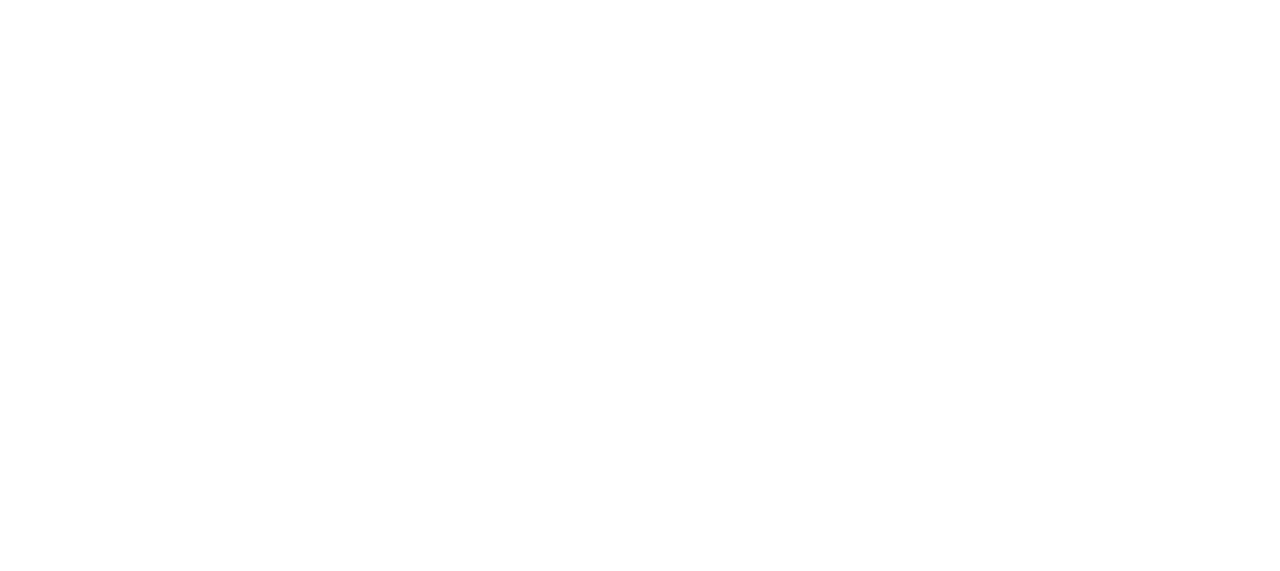
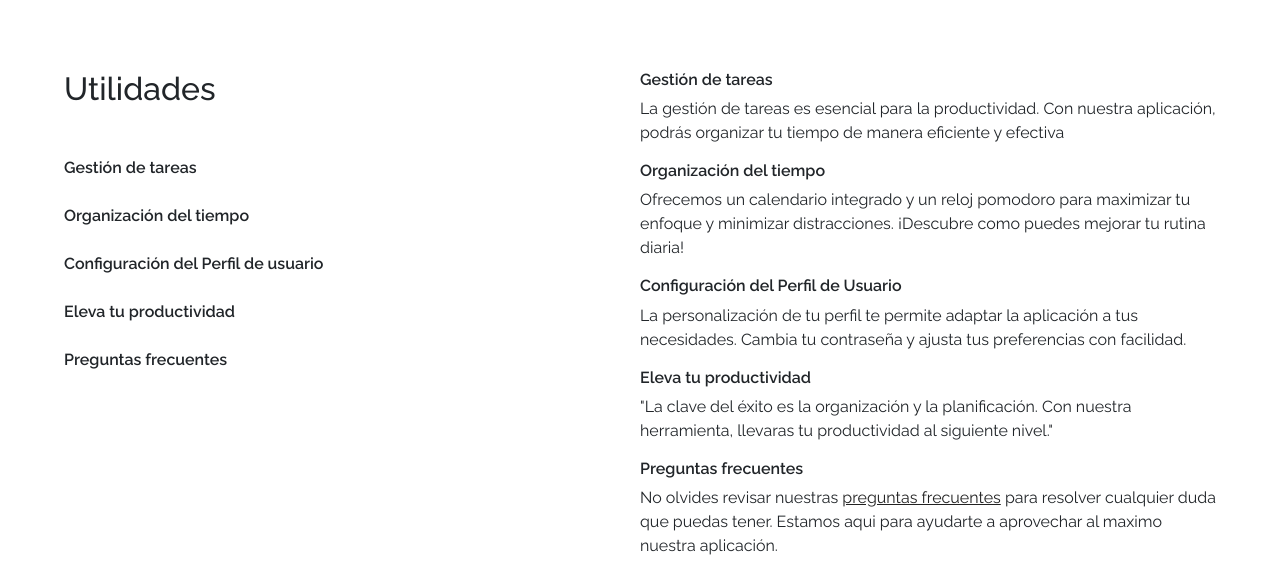
Before and after one commit to matiasealianelli/landing-gestion, a React (Vite) app: page / in a window 1280 px wide. Shown: the part 1362-1933 px from the top of the page. Before the commit the page ends 1336 px from the top, so only its background shows below. Built offline with nearby package versions, Linux system fonts and the light colour scheme.

Commit message:
Agregue componente en el archivo App.jsx

```diff
--- a/src/App.jsx
+++ b/src/App.jsx
@@ -2,6 +2,7 @@
 import Header from "./components/Header";
 import Hero from "./components/Hero";
 import Characteristics from "./components/Characteristics";
+import Utilities from "./components/Utilities.jsx";
 import Price from "./components/Price";
 import AskedQuestion from "./components/AskedQuestion";
 import Contact from "./components/Contact";
@@ -23,6 +24,7 @@
       <div className="contSections">
         <Hero />
         <Characteristics />
+        <Utilities />
         <Price />
         <AskedQuestion />
         <Contact />
```
